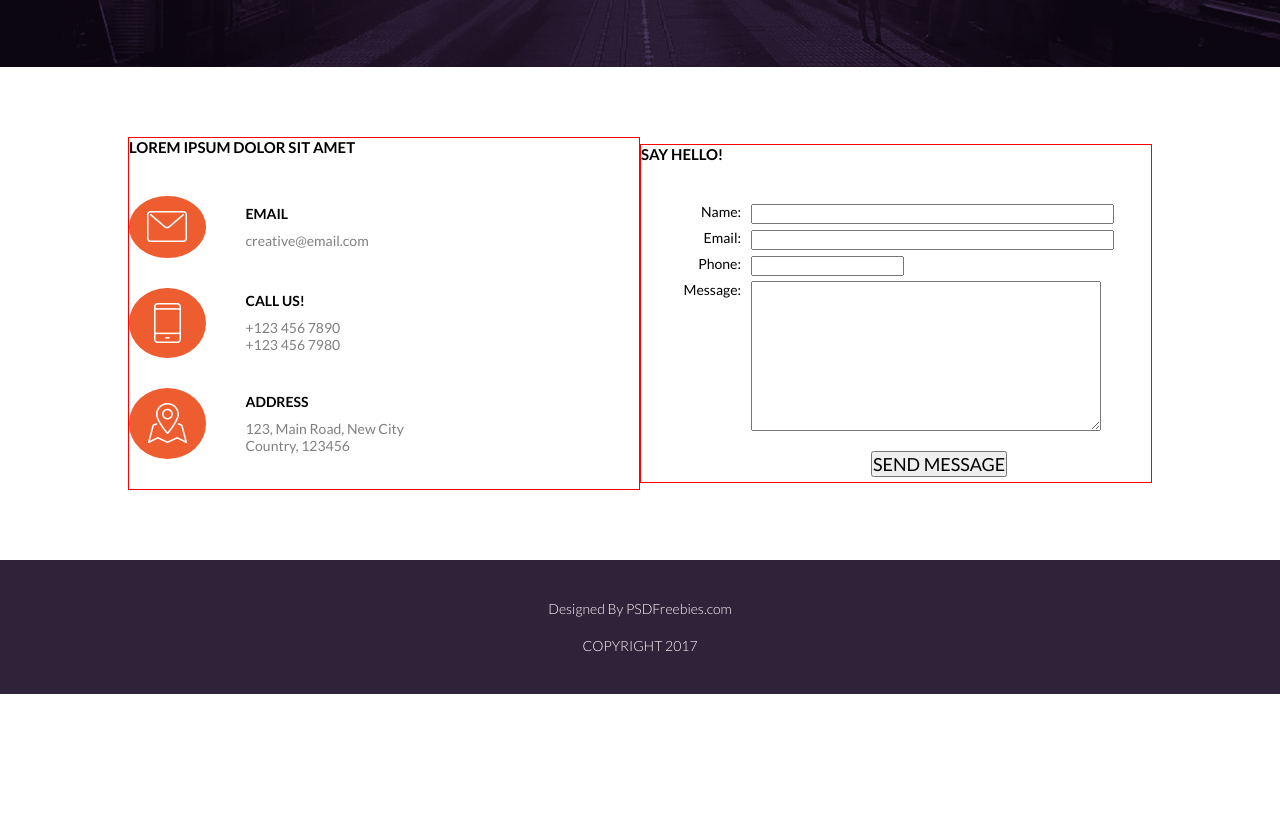
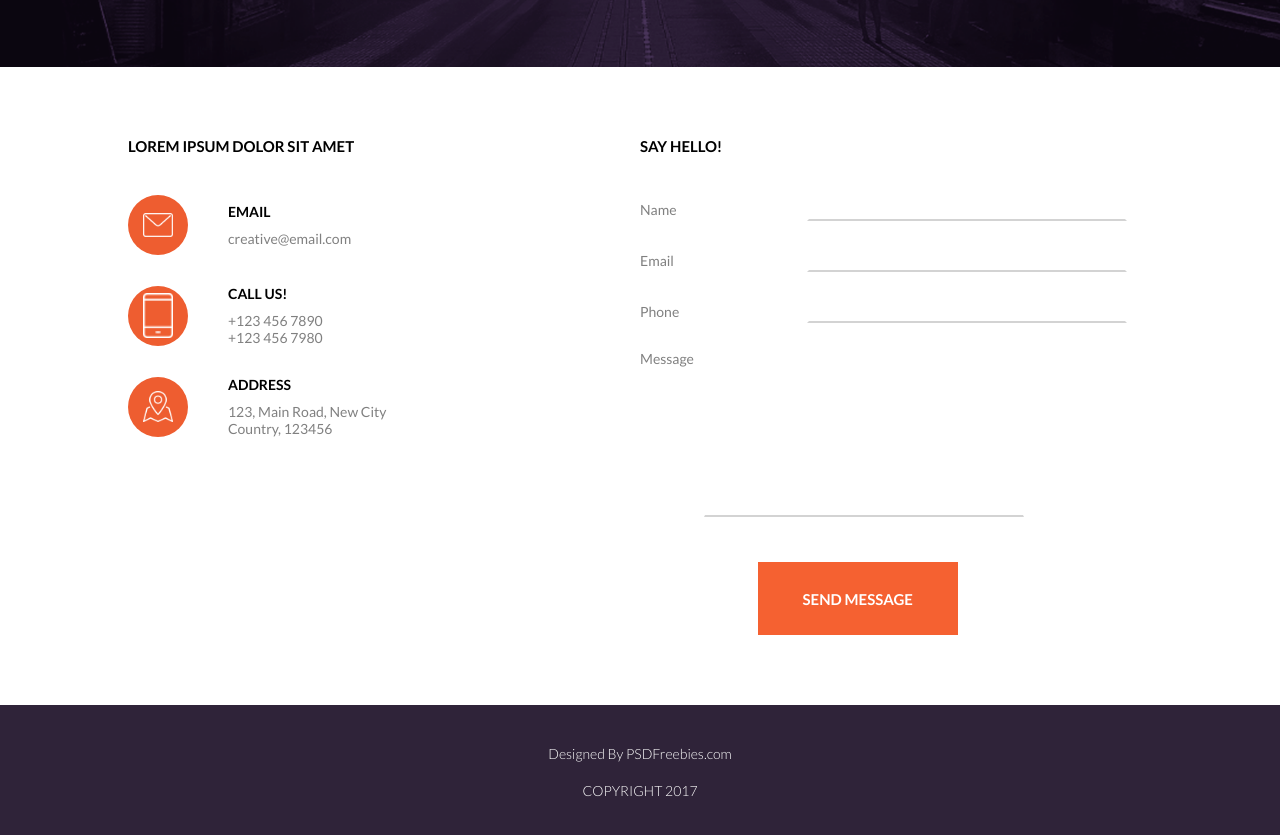
Before and after one commit to agnxr/creative_agency, a website: page index.html in a window 1280 px wide. Shown: the part 4996-5831 px from the top of the page. Before the commit the page ends 5690 px from the top, so only its background shows below. Drawn offline with nearby package versions, Linux system fonts and the light colour scheme.

Commit message:
contact form & footer ready

```diff
--- a/index.html
+++ b/index.html
@@ -298,23 +298,40 @@
         </div>
         <div class="hello">
             <h5>SAY HELLO!</h5>
+            <form name='registration'>
+                <label for="username">Name</label>
+                <input id="uname" type="text" name="username" pattern="[a-zA-Z\s]+" title="Name must have alphabet characters only e.g. John"/>
+                <br>
 
-            <form name='registration' onSubmit="return formValidation();">
-                <ul>
-                    <li><label for="username">Name:</label></li>
-                    <li><input type="text" name="username" size="50" /></li>
+                <div id="name_message">
+                    <p>e.g. John Kowalsky</p>
+                </div>
 
-                    <li><label for="email">Email:</label></li>
-                    <li><input type="text" name="email" size="50" /></li>
+                <label for="email">Email</label>
+                <input id="email" type="email" name="email" pattern="[a-z0-9._%+-]+@[a-z0-9.-]+\.[a-z]{2,3}$"/>
+                <br>
 
+                <div id="email_message">
+                    <p>e.g. example@example.com</p>
+                </div>
 
-                    <li><label for="phone">Phone:</label></li>
-                    <li><input type="text" name="phone" /></li>
+                <label for="phone">Phone</label>
+                <input id="phone" type="tel" name="phone" pattern="[0-9]{3}-[0-9]{3}-[0-9]{3}" title="Phone should contain numbers eg. 123-345-456"/>
+                <br>
 
-                    <li><label for="desc">Message:</label></li>
-                    <li><textarea name="desc" id="desc"></textarea></li>
-                    <li><input type="submit" name="submit" value="SEND MESSAGE"/></li>
-                </ul>
+                <div id="phone_message">
+                    <p>e.g. 123-123-123</p>
+                </div>
+
+                <label for="desc">Message</label>
+                <br>
+
+                <div id="text_message">
+                    <p>Do you have any questions?</p>
+                </div>
+
+                <textarea id="txt" name="desc" id="desc"></textarea>
+                <input id="but_sbm" type="submit" name="submit" value="SEND MESSAGE"/>
             </form>
         </div>
     </section>
--- a/js/main.js
+++ b/js/main.js
@@ -20,5 +20,55 @@
 
   window.addEventListener('scroll', resizeHeaderOnScroll);
 
+//form
 
-//form validation
+//phone
+var phone = document.querySelector("#phone");
+var pmsg = document.querySelector("#phone_message");
+
+phone.onfocus = function (){
+    pmsg.style.display = 'block';
+};
+
+phone.onblur = function() {
+    pmsg.style.display='none';
+};
+
+//email
+
+var email = document.querySelector("#email");
+var emsg = document.querySelector("#email_message");
+
+email.onfocus = function (){
+    emsg.style.display = 'block';
+};
+
+email.onblur = function() {
+    emsg.style.display='none';
+};
+
+//name
+
+var uname = document.querySelector("#uname");
+var nmsg = document.querySelector("#name_message");
+
+uname.onfocus = function (){
+    nmsg.style.display = 'block';
+};
+
+uname.onblur = function() {
+    nmsg.style.display='none';
+};
+
+//msg
+
+var txt = document.querySelector("#txt");
+var tmsg = document.querySelector("#text_message");
+
+txt.onfocus = function (){
+    tmsg.style.display = 'block';
+};
+
+txt.onblur = function() {
+    tmsg.style.display='none';
+};
--- a/scss/style.scss
+++ b/scss/style.scss
@@ -776,23 +776,25 @@
     display: flex;
     flex-wrap: wrap;
     align-content: center;
-    align-items: center;
     justify-content: center;
     margin-top: 70px;
     margin-bottom: 70px;
 }
 .contact_icon {
     background-color: #ee5d30;
-    width: 15%;
-    height: 15%;
+    min-width: 60px;
+    min-height: 60px;
     display: flex;
     align-items: center;
     justify-content: center;
     border-radius: 50%;
-    padding: 3%;
+   // padding: 10px;
     margin-right: 40px;
 }
 
+.contact_icon img {
+   width: 30px;
+}
 .contact_square {
     display: flex;
     align-items: center;
@@ -801,7 +803,6 @@
 
 .icons, .hello {
     width: 40%;
-    border: 1px solid red;
 }
 
 .icons h5, .hello h5 {
@@ -863,3 +864,98 @@
     margin-bottom: 20px;
     font-size: 14px;
 }
+
+
+//====form
+
+#phone_message, #email_message, #name_message, #text_message {
+    display: none;
+    color: #f56131;
+    font-size: 14px;
+    background-color: lightgrey;
+    height: 100px;
+    margin-left: 5vw;
+    width: 25vw;
+    border-radius: 7px;
+    text-align: center;
+    vertical-align: middle;
+    line-height: 90px;
+    opacity: 0.7;
+
+
+}
+
+form label {
+    color: grey;
+    font-size: 14px;
+    width: 100px;
+    display: inline-block;
+}
+
+textarea {
+    resize: none;
+}
+
+input, textarea {
+    margin-bottom: 25px;
+    margin-left: 5vw;
+    width: 25vw;
+    border-color: transparent;
+    border-bottom: 2px solid lightgrey;
+    color: #f56131;
+    font-size: 18px;
+}
+
+
+#txt {
+    width: 25vw;
+}
+
+@media screen and (min-width:1080px) {
+    #txt {
+        margin-left: 5vw;
+    }
+
+}
+
+
+#but_sbm {
+    background-color: #f56131;
+    width: 200px;
+    text-transform: uppercase;
+    border-color: transparent;
+    padding: 5%;
+    color: white;
+    font-weight: bold;
+    font-size: 15px;
+    margin-left: 23%;
+}
+
+
+#but_sbm:hover {
+    background-color: black;
+}
+
+@media screen and (max-width:820px) {
+    .icons, .hello {
+        width: 80%;
+    }
+
+    #phone_message, #email_message, #name_message, #text_message {
+        display: none;
+        font-size: 12px;
+        width: 70vw;
+
+    }
+
+    #txt {
+        width: 70vw;
+    }
+
+    #but_sbm {
+        margin-left: 0;
+    }
+
+
+
+}
```
Also changed, not shown: css/style.css, 1 other file.
